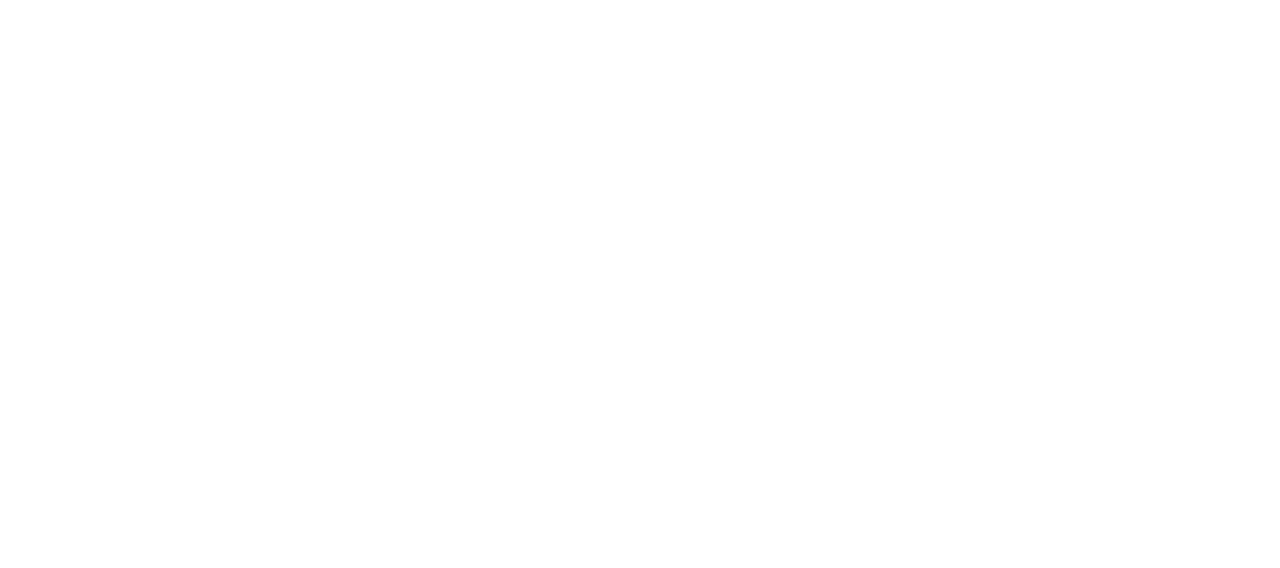
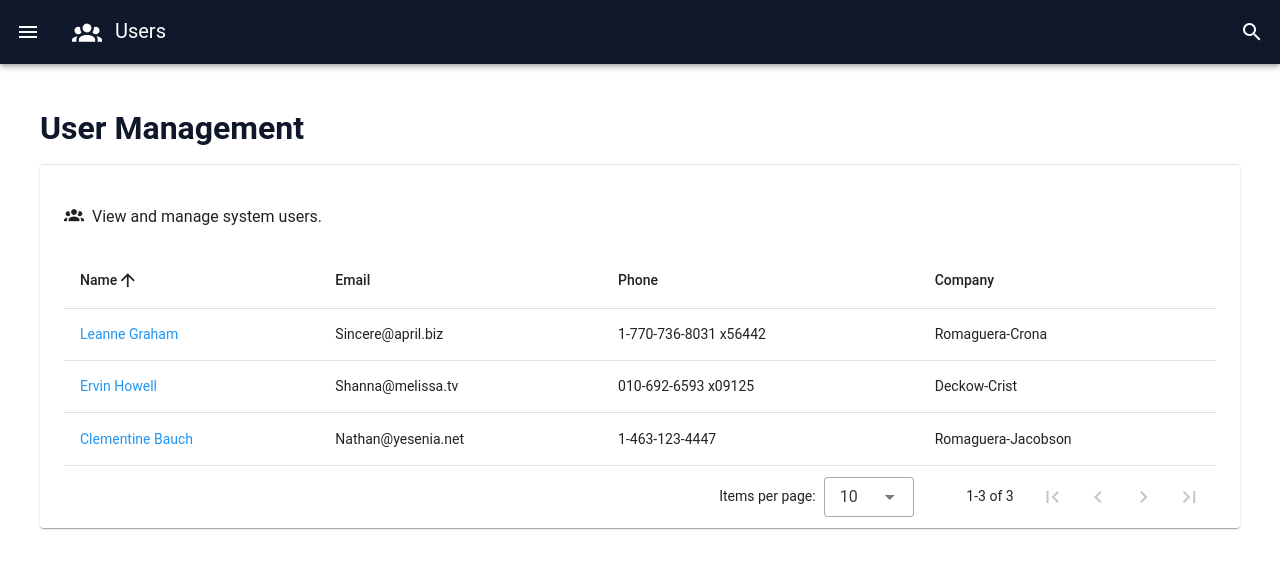
Before and after one commit to ilhankalac/user-management-app, a Vue app: page /users in a window 1280 px wide. Before the commit this address had no page. Shown: the top 568 px of the page. Built offline with nearby package versions, Linux system fonts and the light colour scheme.

Commit message:
Add user management view and table component wip

```diff
--- /dev/null
+++ b/src/components/UsersTable.vue
@@ -0,0 +1,200 @@
+<script setup lang="ts">
+import { onMounted, ref } from 'vue'
+import { useRouter } from 'vue-router'
+import { useDisplay } from 'vuetify'
+
+interface IUser {
+  id: number
+  name: string
+  email: string
+  phone: string
+  company: {
+    name: string
+  }
+}
+
+interface TableFilters {
+  page: number
+  itemsPerPage: number
+  sortBy: any
+  search: string
+}
+
+const users = ref<IUser[]>([
+  {
+    id: 1,
+    name: "Leanne Graham",
+    email: "Sincere@april.biz",
+    phone: "1-770-736-8031 x56442",
+    company: { name: "Romaguera-Crona" }
+  },
+  {
+    id: 2,
+    name: "Ervin Howell",
+    email: "Shanna@melissa.tv",
+    phone: "010-692-6593 x09125",
+    company: { name: "Deckow-Crist" }
+  },
+  {
+    id: 3,
+    name: "Clementine Bauch",
+    email: "Nathan@yesenia.net",
+    phone: "1-463-123-4447",
+    company: { name: "Romaguera-Jacobson" }
+  }
+])
+
+const router = useRouter()
+const { smAndDown } = useDisplay()
+
+const loading = ref(false)
+const ready = ref(true)
+const search = ref('')
+
+const itemsPerPageOptions = [
+  { value: 5, title: '5' },
+  { value: 10, title: '10' },
+  { value: 25, title: '25' },
+  { value: 50, title: '50' }
+]
+
+const filters = ref<TableFilters>({
+  page: 1,
+  itemsPerPage: 10,
+  sortBy: [{ key: 'name', order: 'asc' }],
+  search: ''
+})
+
+const headers = [
+  {
+    title: 'Name',
+    key: 'name',
+    sortable: true
+  },
+  {
+    title: 'Email',
+    key: 'email',
+    sortable: true
+  },
+  {
+    title: 'Phone',
+    key: 'phone',
+    sortable: false
+  },
+  {
+    title: 'Company',
+    key: 'company.name',
+    sortable: true
+  }
+]
+
+function goToUserDetails(user: IUser) {
+  router.push({
+    name: 'userDetails',
+    params: {
+      id: user.id
+    }
+  })
+}
+
+async function handleSearch(criteria: { search: string }) {
+  search.value = criteria.search
+}
+
+onMounted(() => {
+  ready.value = true
+})
+</script>
+
+<template>
+  <v-card class="items-wrapper">
+    <v-divider class="mb-7" />
+
+    <v-row class="my-3 px-6 d-flex align-center">
+      <v-col class="d-flex align-top">
+        <v-icon
+          class="mr-2"
+          icon="mdi-account-group"
+          size="20"
+        />
+        <div
+          class="info-message"
+          data-cy="user-management-description"
+        >
+          View and manage system users.
+        </div>
+      </v-col>
+      <v-col
+        class="d-flex"
+        :class="smAndDown ? 'justify-center' : 'justify-end'"
+        cols="12"
+        md="8"
+      >
+      </v-col>
+    </v-row>
+
+    <template v-if="!ready">
+      <v-skeleton-loader
+        class="mt-3 px-6"
+        type="table"
+        loading
+      />
+    </template>
+    <v-data-table-server
+      v-else
+      v-model:page="filters.page"
+      v-model:items-per-page="filters.itemsPerPage"
+      v-model:sort-by="filters.sortBy"
+      class="mt-3 px-6"
+      must-sort
+      :items-per-page-options="itemsPerPageOptions"
+      :items="users"
+      :headers="headers"
+      :loading="loading"
+      :search="search"
+      :items-length="users.length"
+    >
+      <template #item.name="{ item }">
+        <span
+          class="user-name"
+          @click="goToUserDetails(item)"
+        >
+          {{ item.name }}
+        </span>
+      </template>
+
+      <template #item.email="{ item }">
+        {{ item.email }}
+      </template>
+
+      <template #item.phone="{ item }">
+        {{ item.phone }}
+      </template>
+
+      <template #item.company.name="{ item }">
+        {{ item.company.name }}
+      </template>
+    </v-data-table-server>
+  </v-card>
+</template>
+
+<style lang="scss" scoped>
+.rounded-icon-background {
+  display: flex;
+  justify-content: center;
+  align-items: center;
+  width: 42px;
+  height: 42px;
+  border-radius: 50%;
+  background: #F2F2F2;
+}
+
+.user-name {
+  color: rgba(var(--v-theme-info));
+  cursor: pointer;
+
+  &:hover {
+    text-decoration: underline;
+  }
+}
+</style>
--- a/src/layouts/AppLayout.vue
+++ b/src/layouts/AppLayout.vue
@@ -1,13 +1,35 @@
+<script setup lang="ts">
+import { ref } from 'vue';
+import router from '@/router'
+
+const drawer = ref(false);
+const items = ref([
+  {
+    title: 'Users',
+    value: 'users',
+    prependIcon: 'mdi-account-group',
+  },
+]);
+
+const handleNavigation = (path: string) => {
+  router.push({ path });
+  drawer.value = false;
+};
+</script>
+
 <template>
   <v-card
-    class="elevation-0"
+    class="elevation-0 pa-10"
     style="height: 100%;"
   >
     <v-layout>
       <v-app-bar color="primary">
         <v-app-bar-nav-icon variant="text" @click.stop="drawer = !drawer"></v-app-bar-nav-icon>
 
-        <v-toolbar-title>Users</v-toolbar-title>
+        <v-toolbar-title class="d-flex align-center">
+          <v-icon class="mr-2">mdi-account-group</v-icon>
+          {{ $route.name || 'Users' }}
+        </v-toolbar-title>
 
         <v-spacer></v-spacer>
 
@@ -21,41 +43,23 @@
         :location="$vuetify.display.mobile ? 'bottom' : undefined"
         temporary
       >
-        <v-list
-          :items="items"
-        ></v-list>
+        <v-list>
+          <v-list-item
+            v-for="item in items"
+            :key="item.value"
+            :value="item.value"
+            :prepend-icon="item.prependIcon"
+            :title="item.title"
+            @click="handleNavigation(`/${item.value}`)"
+            :active="$route.path === `/${item.value}`"
+          >
+          </v-list-item>
+        </v-list>
       </v-navigation-drawer>
 
-      <v-main>
-          <router-view />
+      <v-main style="height: 100vh;">
+        <router-view />
       </v-main>
     </v-layout>
   </v-card>
 </template>
-
-<script setup lang="ts">
-import { ref, watch } from 'vue';
-
-const drawer = ref(false);
-const group = ref<string | null>(null);
-const items = ref([
-  {
-    title: 'Users',
-    value: 'users',
-  },
-]);
-</script>
-
-<style>
-:root {
-  height: 100%;
-}
-body {
-	/* background-color: rgba(var(--v-theme-primary)); */
-  font-size: 1rem !important;
-  /* Smaller font size for mobile devices */
-  @media (max-width: 600px) {
-    font-size: 0.9rem !important;
-  }
-}
-</style>
--- /dev/null
+++ b/src/views/Users.vue
@@ -0,0 +1,15 @@
+<template>
+  <div class="d-flex align-center justify-space-between mb-3">
+    <h1
+      class="text-primary"
+      data-cy="user-management-heading"
+    >
+      User Management
+    </h1>
+  </div>
+  <UsersTable />
+</template>
+
+<script lang="ts" setup>
+import UsersTable from '@/components/UsersTable.vue';
+</script>
```
Also changed, not shown: src/router/index.ts (+7 -0 lines), 2 other files (tests, documents, lock files or other folders).
